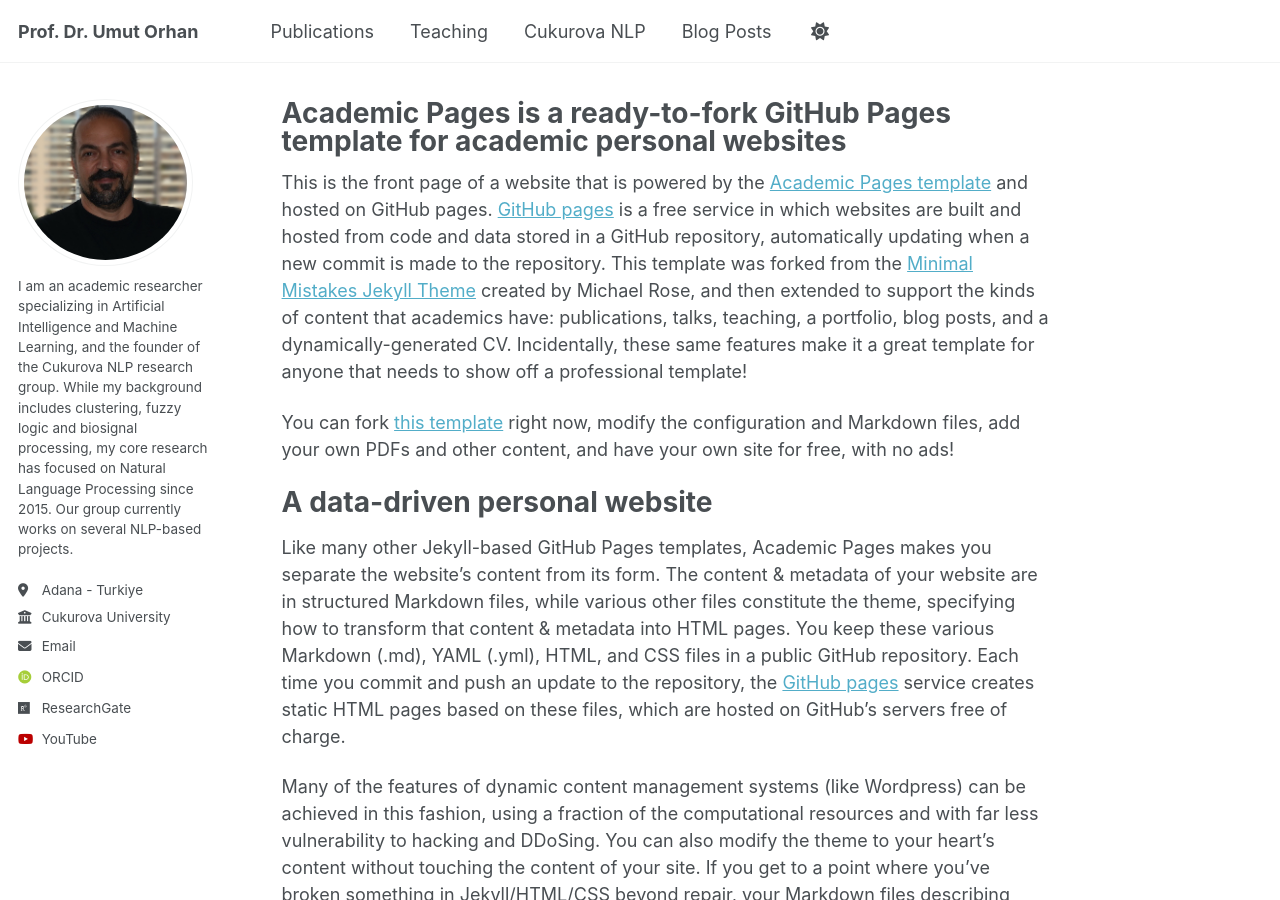
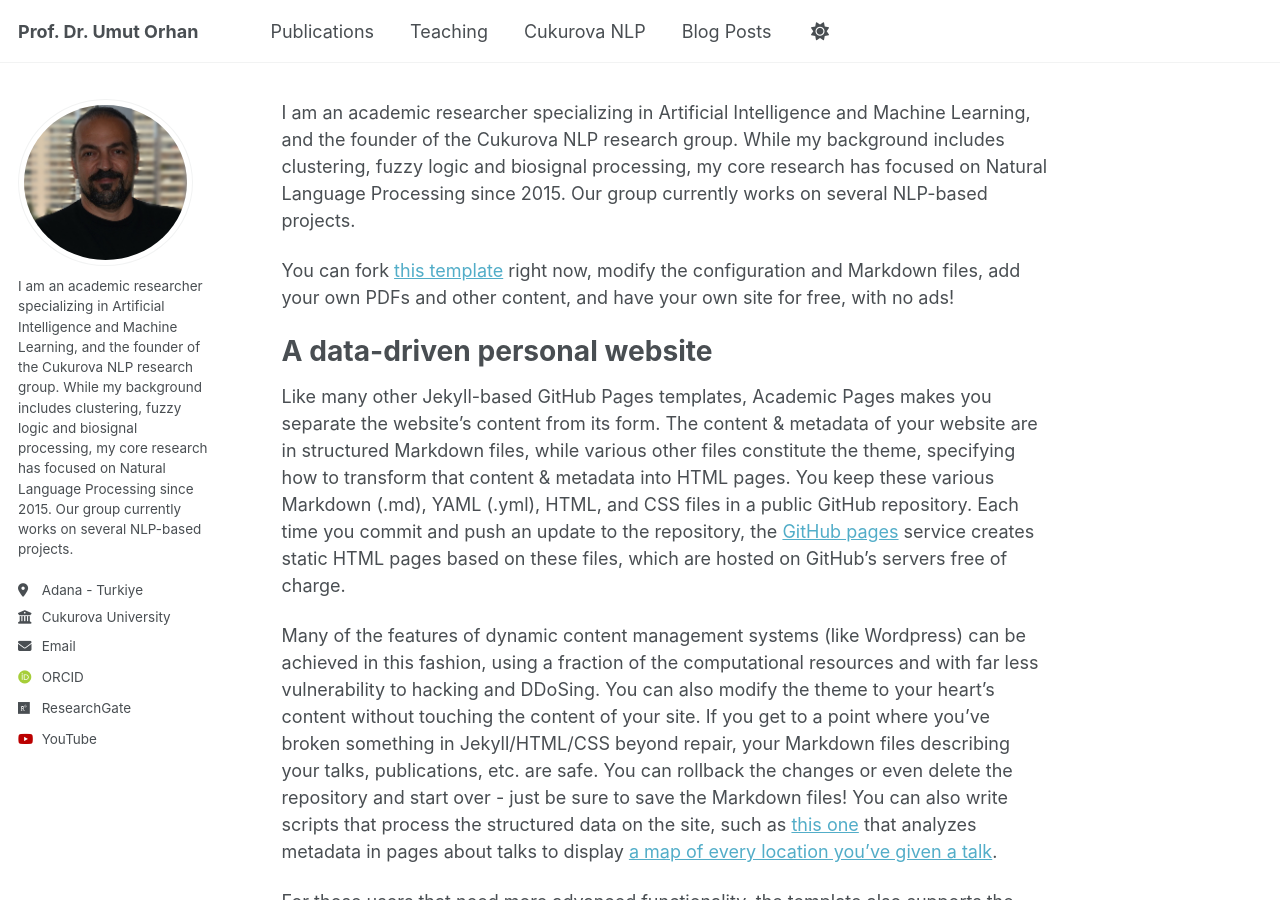
Before and after one commit to uorhan/uorhan.github.io, a Jekyll site: the page built from _pages/about.md, in a window 1280 px wide and 900 px high. Built offline with Jekyll 4.4.1, drawn with Linux system fonts in a browser that asks for light colours; some web fonts are replaced.

Commit message:
Update about.md

```diff
--- a/_pages/about.md
+++ b/_pages/about.md
@@ -1,13 +1,13 @@
 ---
 permalink: /
-title: "Academic Pages is a ready-to-fork GitHub Pages template for academic personal websites"
+title: # ""
 author_profile: true
 redirect_from:
   - /about/
   - /about.html
 ---
 
-This is the front page of a website that is powered by the [Academic Pages template](https://github.com/academicpages/academicpages.github.io) and hosted on GitHub pages. [GitHub pages](https://pages.github.com) is a free service in which websites are built and hosted from code and data stored in a GitHub repository, automatically updating when a new commit is made to the repository. This template was forked from the [Minimal Mistakes Jekyll Theme](https://mmistakes.github.io/minimal-mistakes/) created by Michael Rose, and then extended to support the kinds of content that academics have: publications, talks, teaching, a portfolio, blog posts, and a dynamically-generated CV. Incidentally, these same features make it a great template for anyone that needs to show off a professional template!
+I am an academic researcher specializing in Artificial Intelligence and Machine Learning, and the founder of the Cukurova NLP research group. While my background includes clustering, fuzzy logic and biosignal processing, my core research has focused on Natural Language Processing since 2015. Our group currently works on several NLP-based projects.
 
  You can fork [this template](https://github.com/academicpages/academicpages.github.io) right now, modify the configuration and Markdown files, add your own PDFs and other content, and have your own site for free, with no ads!
 
```
